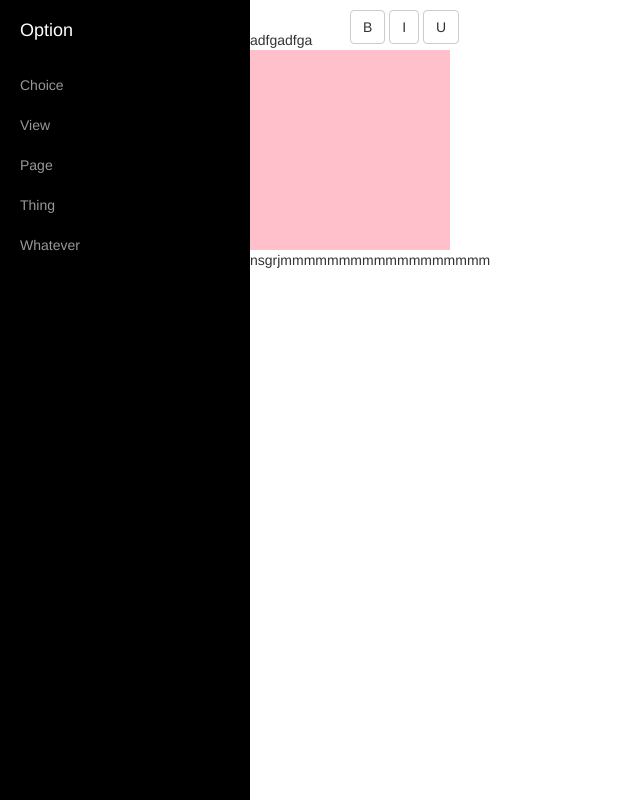
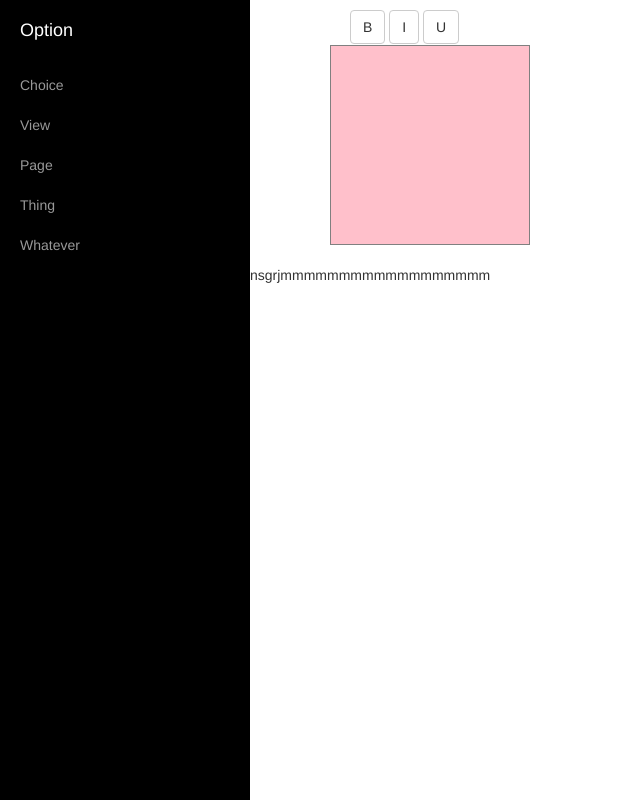
Before and after one commit to heatherbooker/angularTextEditor, a plain HTML site: page index.html at #/edit in a window 1280 px wide. Shown: the whole page, without its empty margins (0-640 px from the left). Drawn offline with nearby package versions, Linux system fonts and the light colour scheme.

Commit message:
work on directive

```diff
--- a/app/components/formatTextArea/formatTextArea.html
+++ b/app/components/formatTextArea/formatTextArea.html
@@ -1,4 +1,2 @@
-<link rel="stylesheet" href="./app/components/formatTextArea/formatTextArea.css">
-<div contenteditable="" id="txtBlock" ng-model="textInput" ng-mouseup="getSelected()" ng-style="styled">
-    {{typedText}}
-</div>
+<link rel="stylesheet" href="/app/components/formatTextArea/formatTextArea.css">
+<div contenteditable ng-model="text" id="txtBlock" style="background:pink; height:200px; width:200px"></div>
--- a/app/views/edit/edit-controller.js
+++ b/app/views/edit/edit-controller.js
@@ -1,11 +1,12 @@
 angular.module('bgooDoc.edit', [])
 
-//templateURL: "/app/components/formatTextArea/formatTextArea.html",
+//templateUrl: "/app/components/formatTextArea/formatTextArea.html",
 
-.directive("contenteditable", function() {
+.directive("formatTextArea", function() {
     return {
-        restrict: "A",
+        //restrict: "A",
         require: "ngModel",
+        templateUrl: "/app/components/formatTextArea/formatTextArea.html",
         link: function(scope, element, attrs, ngModel) {
 
             function read() {
@@ -48,7 +49,7 @@ angular.module('bgooDoc.edit', [])
         $scope.italicize = function() {
             console.log(startSelec, endSelec)
             console.log($scope.textInput);
-            $scope.typedText = '<i>' + $scope.textInput + '</i>';
+            $scope.text = 'nnnnn<i>' + $scope.text + '</i>';
         }
 
         $scope.getSelected = function() {
--- a/app/views/edit/edit-view.html
+++ b/app/views/edit/edit-view.html
@@ -1,14 +1,8 @@
-<!-- top bar with 3 buttons i b u , each with ng-click hooked up to controller. make em work!
-only for selected text
-textarea larger, resemble google docs -->
 <div id="buttons">
     <button class="btn btn-default" ng-click="bold()">B</button>
     <button class="btn btn-default" ng-click="italicize()">I</button>
     <button class="btn btn-default" ng-click="underline()">U</button>
 </div>
-<!-- <format-text-area>
-</format-text-area> -->
-adfgadfga
-<div contenteditable ng-model="text" style="background:pink; height:200px; width:200px"></div>
+<div format-text-area></div>
 nsgrjmmmmmmmmmmmmmmmmmm
-<p>{{text}}</p>
+<!-- <p>{{text}}</p> -->
```
